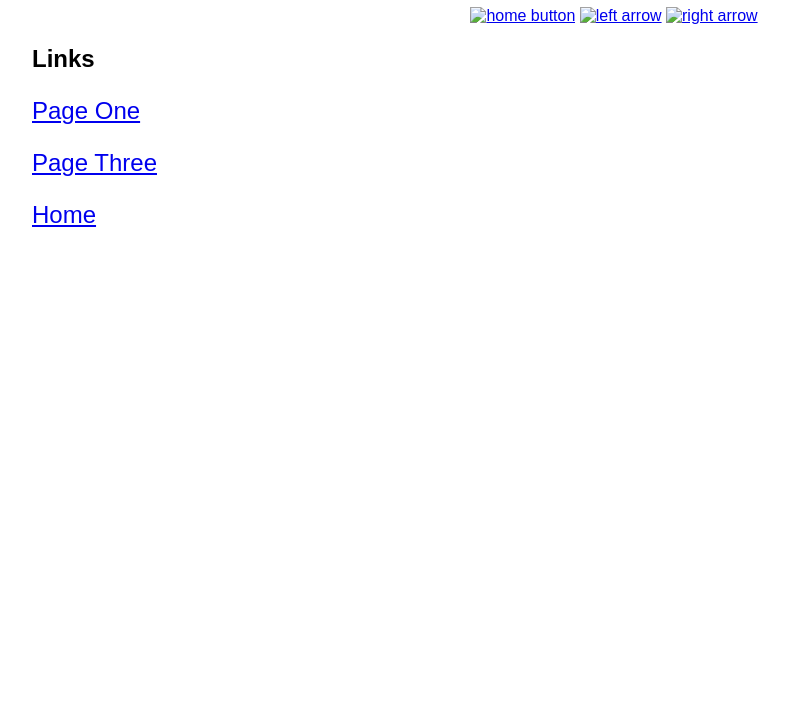
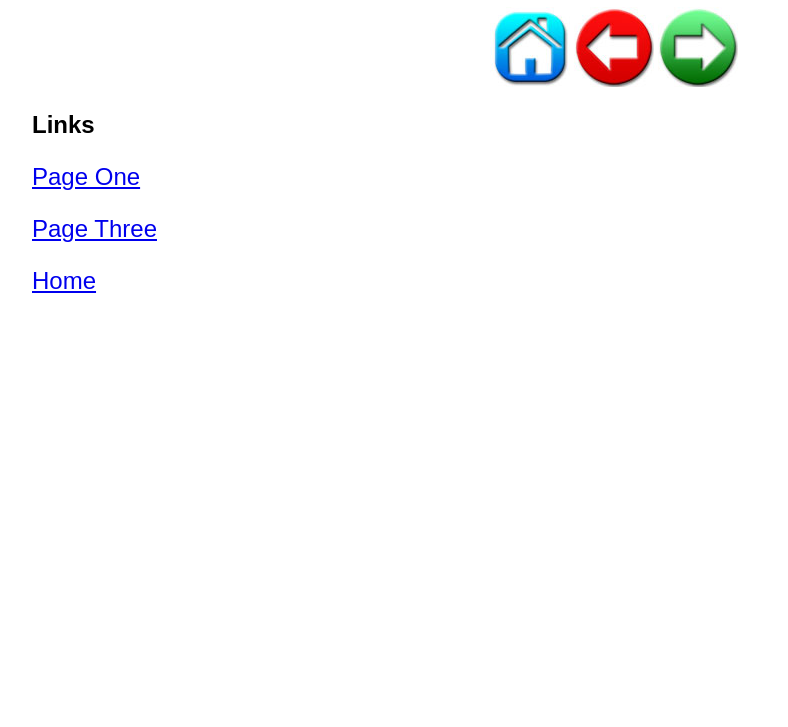
Before and after one commit to emcantosh/PROG109, a plain HTML site: page broken_links/html/page2.html in a window 1280 px wide. Shown: the part 73-800 px from the top of the page, without its empty margins (26-814 px from the left). Drawn offline with Linux system fonts and the light colour scheme.

Commit message:
Update page2.html

```diff
--- a/broken_links/html/page2.html
+++ b/broken_links/html/page2.html
@@ -10,9 +10,9 @@
             <h1>This is  Page Two</h1>
 
         	<!-- Link arrows -->
-			<a href="#"><img src="home.jpg" width="80" height="80" alt="home button"></a>
-			<a href="page1.html"><img src="arrowLeft.jpg" width="80" height="80" alt="left arrow"></a>
-			<a href="page3.html"><img src="arrowRight.jpg" width="80" height="80" alt="right arrow"></a>
+			<a href=../index.html><img src="/PROG109/broken_links/images/home.jpg" width="80" height="80" alt="home button"></a>
+			<a href=page1.html><img src="/PROG109/broken_links/images/arrowLeft.jpg" width="80" height="80" alt="left arrow"></a>
+			<a href=page3.html><img src="/PROG109/broken_links/images/arrowRight.jpg" width="80" height="80" alt="right arrow"></a>
         </div>
 
         <!-- Links to pages -->
```
